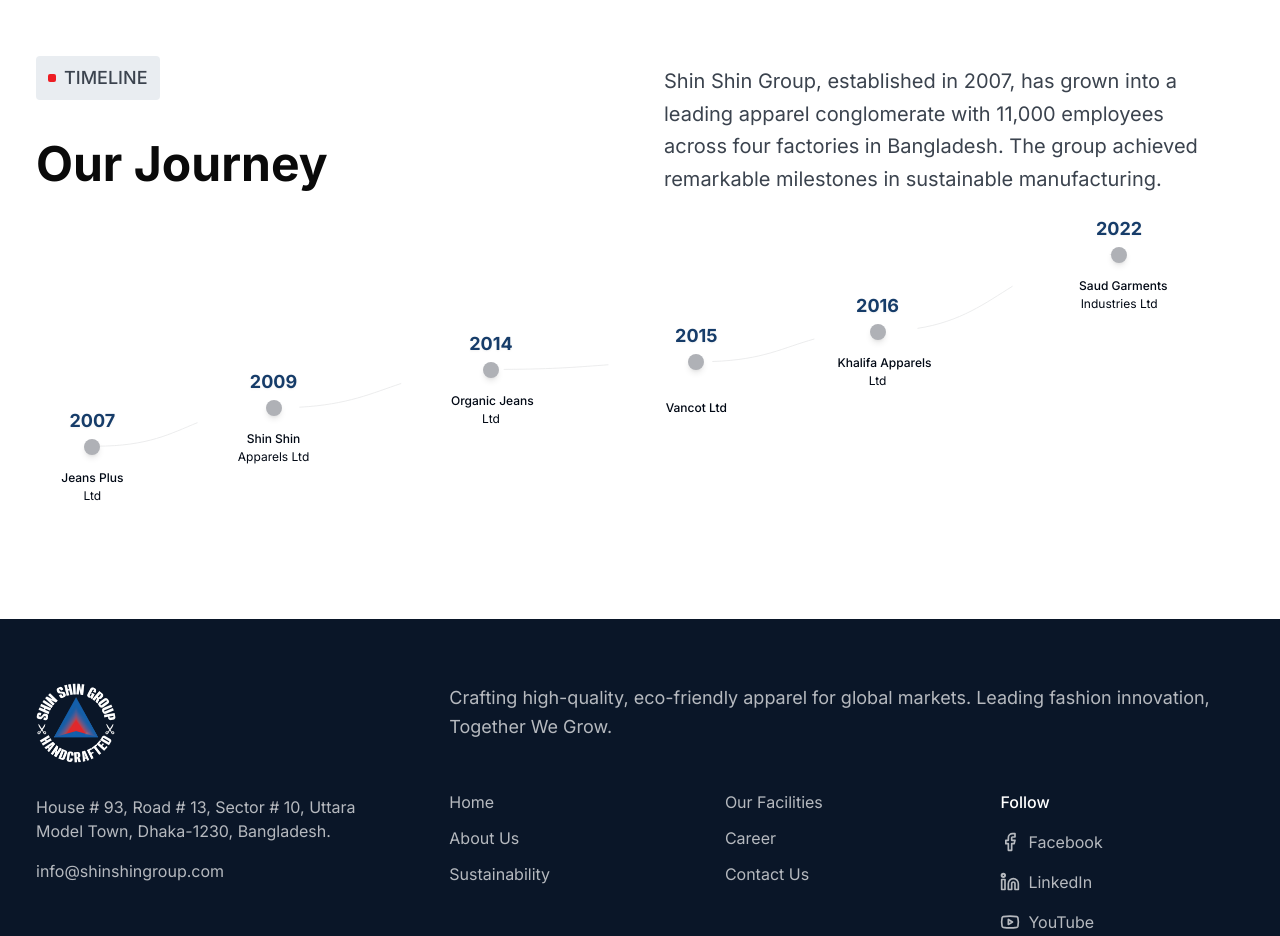
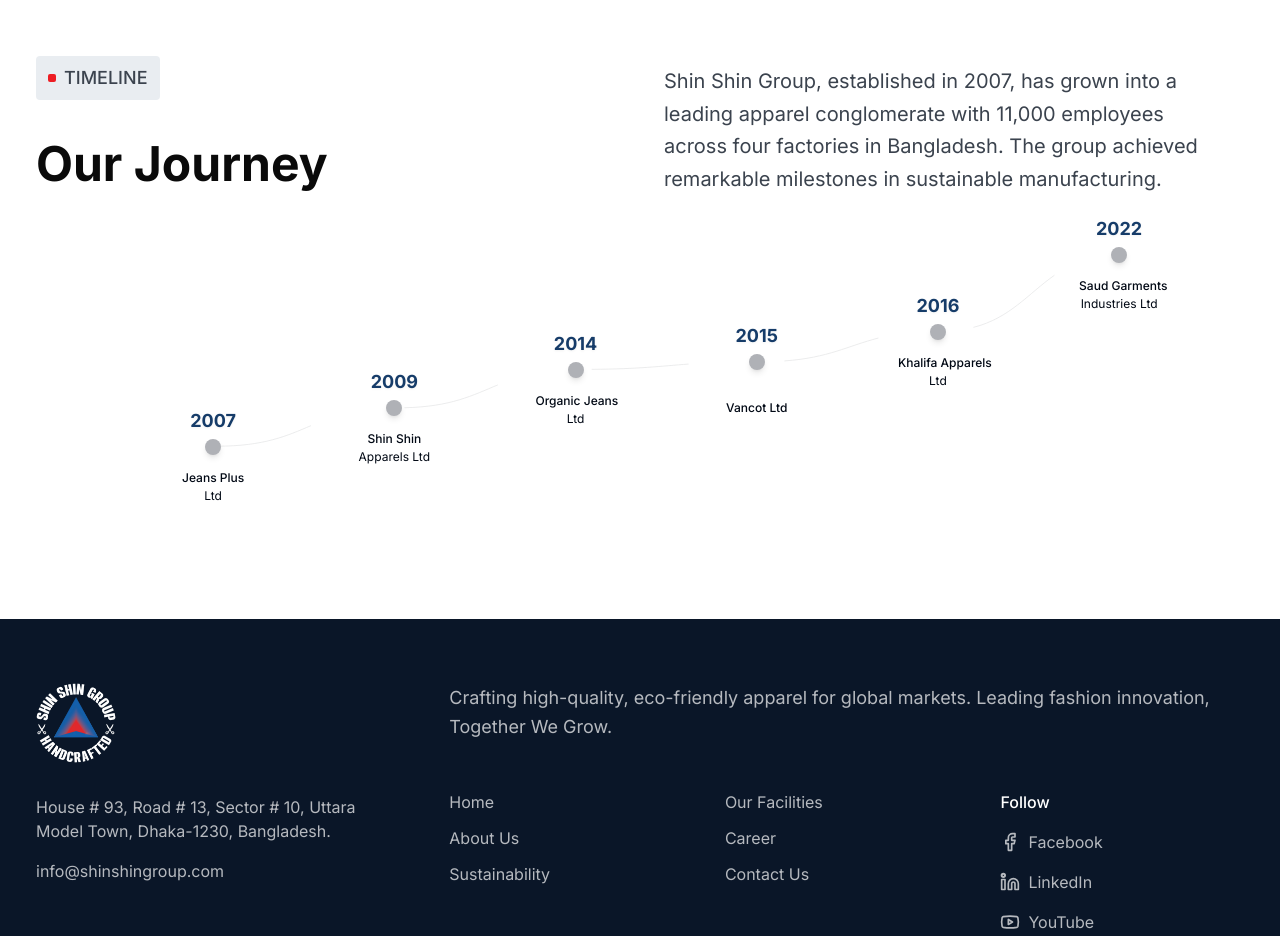
Before and after one commit to soyab-mostofa/ssg-website, a Next.js app: page /about in a window 1280 px wide. Shown: the part 2960-3896 px from the top of the page. Built offline with nearby package versions, Linux system fonts and the light colour scheme.

Commit message:
fix: update timeline point positions for improved layout and consistency

```diff
--- a/src/app/_components/pages/about/InteractiveTimeline.tsx
+++ b/src/app/_components/pages/about/InteractiveTimeline.tsx
@@ -25,36 +25,36 @@
   {
     yearText: 'Jeans Plus Ltd',
     year: 2007,
-    position: { x: 5, y: 80 },
-    image: '/timeline/jeans-plus.webp',
+    position: { x: 15, y: 80 },
+    image: 'jeans-plus.webp',
     description:
       'Jeans Plus Ltd established, marking the beginning of our journey in apparel manufacturing.',
   },
   {
     yearText: 'Shin Shin Apparels Ltd',
     year: 2009,
-    position: { x: 20, y: 70 },
+    position: { x: 30, y: 70 },
     image: '/timeline/shinshin-apparel.webp',
     description: 'Shin Shin Apparels Ltd established, focusing on quality and sustainability.',
   },
   {
     yearText: 'Organic Jeans Ltd',
     year: 2014,
-    position: { x: 38, y: 60 },
+    position: { x: 45, y: 60 },
     image: '/timeline/organic.webp',
     description: 'Organic Jeans Ltd launched, specializing in eco-friendly denim production.',
   },
   {
     yearText: 'Vancot Ltd',
     year: 2015,
-    position: { x: 55, y: 58 },
+    position: { x: 60, y: 58 },
     image: '/timeline/vancot.webp',
     description: 'Vancot Ltd established, expanding into knitwear and woven garments.',
   },
   {
     yearText: 'Khalifa Apparels Ltd',
     year: 2016,
-    position: { x: 70, y: 50 },
+    position: { x: 75, y: 50 },
     image: '/vancot.png',
     description: 'Khalifa Apparels Ltd launched, focusing on high-quality apparel manufacturing.',
   },
```
